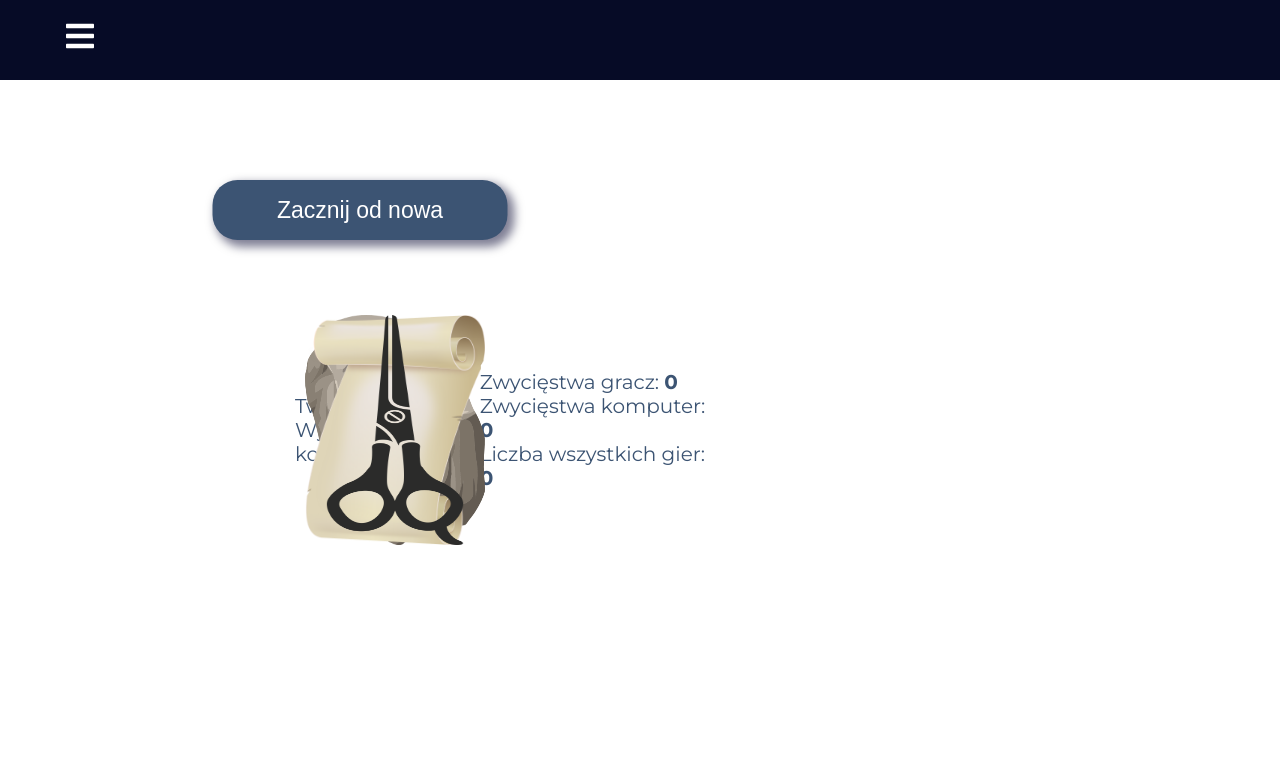
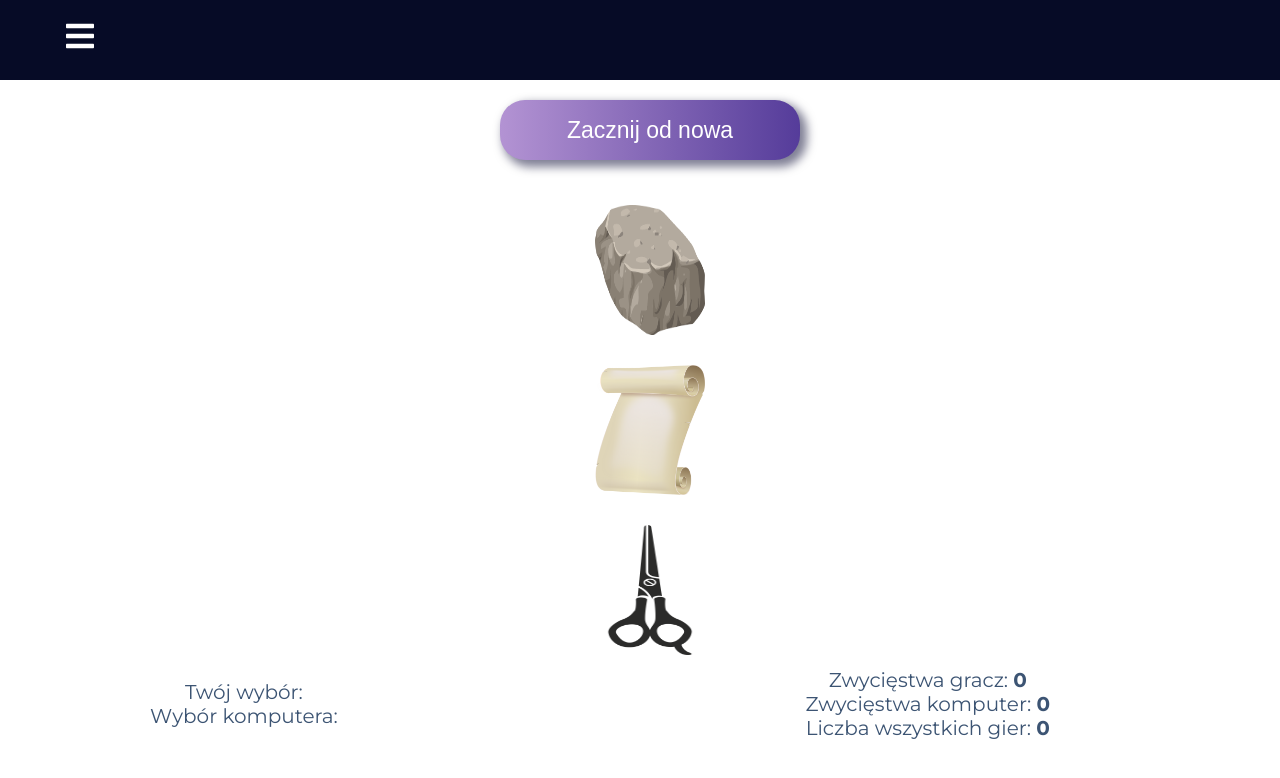
Before and after one commit to AlicjaB6431/different_apps, a React (Vite) app: page /rock-paper-scisors in a window 1280 px wide. Shown: the top 778 px of the page. Built offline with nearby package versions, Linux system fonts and the light colour scheme; a web font is replaced by a local one; what yup-password would draw is missing.

Commit message:
poprawiono style

```diff
--- a/src/apps/blog/Blog.tsx
+++ b/src/apps/blog/Blog.tsx
@@ -65,32 +65,32 @@ const Blog = () => {
 
   return (
     <MainWrapper>
-      <MainHeaderContainer>
       <HeaderContainer>
-          <LaptopChromebookIcon fontSize='large'></LaptopChromebookIcon>
-          <MainTextContainer>Blog</MainTextContainer>
+        <HeaderOverlay>
+          <MainTextContainer>Mój Blog</MainTextContainer>
+        </HeaderOverlay>
       </HeaderContainer>
 
+      <MainArticlesContainer>
+        <BtnsContainer>
           <LogBtn
             variant='outlined'
             size='small'
             onClick={handleShowPopup}
-          style={{ minWidth: '30px', fontSize: '10px' }}
+
           >
             Załóż konto
           </LogBtn>
-
           {popup && <Form handleShowPopup={handleShowPopup} />}
-      </MainHeaderContainer>
-      <MainArticlesContainer>
           <AddArticleBtn
             variant='outlined'
             size='small'
             onClick={handleAddArticle}
-          style={{ minWidth: '30px', fontSize: '10px' }}
+
           >
             Dodaj artykuł
           </AddArticleBtn>
+
           {showAddArticle && (
             <NewArticle
               handleAddArticle={handleAddArticle}
@@ -102,6 +102,7 @@ const Blog = () => {
               setFormMsg={setFormMsg}
             />
           )}
+        </BtnsContainer>
         <SearchContainer>
           <TextField
             id='outlined-basic'
@@ -131,6 +132,7 @@ export default Blog
 const MainWrapper = styled.div`
   height: 100%;
   font-size: 3em;
+  margin: 10px;
 
   @media ${device.tablet} {
     position: absolute;
@@ -140,46 +142,77 @@ const MainWrapper = styled.div`
     max-width: 1000px;
   }
 `
-const MainHeaderContainer = styled.div`
-  display: flex;
-  justify-content: space-between;
-  align-items: center;
-  margin: 30px;
+
+const HeaderContainer = styled.header`
+  text-align: center;
+  width: 100%;
+  height: auto;
+  background-size: cover;
+  background-attachment: fixed;
+  position: relative;
+  overflow: hidden;
+  border-radius: 0 0 85% 85% / 30%;
+  background: rgb(65, 62, 122);
+  @media ${device.tablet} {
+    height: 100px;
+  }
 `
-const HeaderContainer = styled.div`
-  display: flex;
-  align-items: center;
+
+const HeaderOverlay = styled.div`
+  width: 100%;
+  height: 100%;
+  padding: 10px;
+  color: #fff;
+  text-shadow: 1px 1px 1px #333;
+  background: linear-gradient(
+    90deg,
+    rgba(65, 62, 122, 1) 0%,
+    rgba(16, 16, 65, 0.8223234624145785) 37%,
+    rgba(128, 71, 131, 0.8405466970387243) 100%
+  );
 `
 const MainTextContainer = styled.h2`
   font-size: 50px;
   font-family: 'Playfair', serif;
   margin-left: 10px;
 `
+const BtnsContainer = styled.div`
+  padding: 10px;
+  margin: 15px 0px;
+  display: flex;
+  justify-content: space-between;
+`
+const LogBtn = styled(Button)`
 
-const LogBtn = styled(Button)`
-  height: 30px;
+`
+
+const AddArticleBtn = styled(Button)`
+
 `
 
 const MainArticlesContainer = styled.div``
-
-const AddArticleBtn = styled(Button)``
 const SearchContainer = styled.div`
   display: flex;
   flex-direction: column;
-  margin: 0px 40px;
 `
 const ArticleContainer = styled.div`
-  border-bottom: 1px solid black;
-  margin: 40px 20px 0px;
+  border: 1px solid rgba(121, 121, 122, 0.452);
+  margin: 30px 0px;
+  padding: 10px;
+  border-radius: 5px;
+  box-shadow: 5px 5px 10px rgb(88, 88, 88);
 `
 const ArticleHeader = styled.h3`
   font-size: 25px;
   margin-bottom: 15px;
+  text-align: center;
 `
 const ArticleText = styled.p`
-  font-size: 20px;
+  font-size: 16px;
   padding-bottom: 10px;
+  text-align: center;
 `
 const ArtiicleAuthor = styled.p`
   font-size: 14px;
+  text-align: end;
 `
--- a/src/apps/blog/Form.tsx
+++ b/src/apps/blog/Form.tsx
@@ -158,14 +158,12 @@ const PopupContainer = styled.div`
   border: 1px solid rgb(66, 69, 71);
   border-radius: 15px;
   z-index: 100;
+  height: 90%;
+  width: 90%;
 
-  @media ${device.mobileM} {
-    height: 90%;
-    width: 90%;
-  }
   @media (min-width: 400px) {
-   height: 70%;
-
+    height: 70%;
+    width: 80%;
   }
   @media ${device.tablet} {
     width: 60%;
@@ -179,18 +177,13 @@ const PopupHeader = styled.div`
   align-items: center;
   margin: 20px;
   padding: 0 15px 0 15px;
-
-
 `
 const PopupText = styled.h1`
   font-size: 25px;
   font-family: 'Roboto', sans-serif;
 `
 
-const MainPopupContainer = styled.div`
-
-
-`
+const MainPopupContainer = styled.div``
 
 const BoxContainer = styled(Box)``
 const FormWrapper = styled.form`
--- a/src/apps/blog/NewArticle.tsx
+++ b/src/apps/blog/NewArticle.tsx
@@ -91,15 +91,13 @@ const PopupContainer = styled.div`
   top: 50%;
   left: 50%;
   transform: translate(-50%, -50%);
-  background-color: #f8f3f3;
+  background-color: #fcf9f9;
   border: 1px solid rgb(66, 69, 71);
   border-radius: 15px;
   z-index: 100;
+  height: 90%;
+  width: 90%;
 
-  @media ${device.mobileM} {
-    height: 90%;
-    width: 90%;
-  }
   @media (min-width: 400px) {
     height: 70%;
   }
--- a/src/apps/quiz/Header.tsx
+++ b/src/apps/quiz/Header.tsx
@@ -12,11 +12,12 @@ const Header = () => {
 export default Header
 
 const MainWrapper = styled.div`
-  position: absolute;
+  /* position: absolute;
   left: 50%;
-  transform: translate(-50%);
+  transform: translate(-50%); */
   display: flex;
   flex-direction: column;
+  top: 10%;
 `
 const MainText = styled.h3`
   font-size: 4rem;
--- a/src/apps/quiz/Home.tsx
+++ b/src/apps/quiz/Home.tsx
@@ -85,6 +85,7 @@ const MainWrapper = styled.div`
   align-items: center;
   font-family: 'Montserrat', sans-serif;
   width: 100%;
+  /* height: 100%; */
 `
 
 const ImageContainer = styled.img`
--- a/src/apps/quiz/QuizApp.tsx
+++ b/src/apps/quiz/QuizApp.tsx
@@ -1,7 +1,6 @@
 import styled from 'styled-components'
 import Header from './Header'
 import Home from './Home'
-import backgroundImage from '../quiz/img/background.jpg'
 
 const QuizApp = () => {
   return (
@@ -20,17 +19,11 @@ export default QuizApp
 
 const MainWrapper = styled.div`
 display: flex;
-height: 90vh;
-align-items: center;
+height: 90%;
+width: 100%;
 justify-content: center;
 `
 
 const BackgroundImage = styled.img<{ imgOpacity: string }>`
-  /* position: absolute;
-  width: 100%;
-  height: 100%;
-  background-image: url(${backgroundImage});
-  opacity: ${(props) => props.imgOpacity};
-  z-index: -10;
-  background-size: cover; */
+
 `
--- /dev/null
+++ b/src/apps/rock-paper/Message.tsx
@@ -0,0 +1,70 @@
+import styled from 'styled-components'
+import Emoji from './img/emoji.png'
+import React, { useRef, useEffect } from 'react'
+import { device } from '../../components/device'
+
+interface MessageProps {
+  setUserWon: (data: boolean) => void
+  //   handleExit: () => void
+}
+
+const Message: React.FC<MessageProps> = ({ setUserWon }) => {
+  useEffect(() => {
+    document.addEventListener('click', handleExit)
+  }, [])
+
+  const refOne = useRef<HTMLDivElement>(null)
+
+  const handleExit = (e: MouseEvent) => {
+    if (refOne.current && !refOne.current.contains(e.target as Node)) {
+      setUserWon(false)
+    }
+  }
+
+  return (
+    <MainContainer ref={refOne}>
+      <EmojiImage
+        src={Emoji}
+        alt='emotka w okularach'
+      />
+      <TextItem>Wygrana</TextItem>
+    </MainContainer>
+  )
+}
+
+export default Message
+
+const MainContainer = styled.div`
+  display: flex;
+  flex-direction: column;
+  justify-content: center;
+  align-items: center;
+  position: absolute;
+  top: 50%;
+  left: 50%;
+  transform: translate(-50%, -50%);
+  width: 90%;
+  height: 60%;
+  background-color: white;
+  border: 1px solid grey;
+  border-radius: 30px;
+  z-index: 10;
+  @media ${device.tablet} {
+    width: 40%;
+    height: 60%;
+  }
+`
+
+const EmojiImage = styled.img`
+  width: 50%;
+  height: auto;
+`
+
+const TextItem = styled.p`
+  font-size: 60px;
+  font-weight: 600;
+  background-image: linear-gradient(to left, #553c9a, #b393d3);
+  color: transparent;
+  background-clip: text;
+  -webkit-background-clip: text;
+`
--- a/src/apps/rock-paper/RockPaperScisorsApp.tsx
+++ b/src/apps/rock-paper/RockPaperScisorsApp.tsx
@@ -5,6 +5,7 @@ import imgPaper from './img/paper.png'
 import imgScissors from './img/scissors.png'
 import { keyframes } from 'styled-components'
 import { device } from '../../components/device'
+import Message from './Message'
 
 const RockPaperScisorsApp = () => {
   const [userChoice, setUserChoice] = useState('')
@@ -79,7 +80,7 @@ const RockPaperScisorsApp = () => {
           onClick={handleUserClick}
         />
       </ImagesContainer>
-      {userWon === true && <MessageContainer>Wygrana</MessageContainer>}
+      {userWon === true && <Message setUserWon={setUserWon}></Message>}
       <OutputContainer>
         <SelectionContainer>
           <SelectionDisplay>
@@ -108,60 +109,50 @@ const RockPaperScisorsApp = () => {
 export default RockPaperScisorsApp
 
 const MainWrapper = styled.div`
+  position: absolute;
+  top: 50%;
+  left: 50%;
+  transform: translate(-50%, -50%);
+  height: 100%;
+  width: 100%;
+  max-width: 1000px;
+  font-family: 'Montserrat', sans-serif;
+  margin: 20px 5px 50px 10px;
 
-  display: flex;
-  height: 90vh;
-  font-family: 'Montserrat', sans-serif;
-  margin-top: 100px;
-  height: 100%;
-  @media ${device.mobileM} {
-    width: 70vh;
-  }
-  @media ${device.tablet} {
-    width: 90vh;
-    max-width: 980px;
-  }
+  z-index: -1;
 `
 const ImagesContainer = styled.div`
-  position: relative;
   display: flex;
+  flex-direction: column;
   align-items: center;
-
-  @media ${device.mobileM} {
-    height: 400px;
-  }
-  @media ${device.tablet} {
-    height: 500px;
-  }
 `
 const jumpAnimation = keyframes`
- 0% { height: 250px; width: 200px; }
- 30% { height: 280px; width: 220px; opacity: 1 }
- 40% { height: 280px; width: 220px; opacity: 0.5; }
- 100% { height: 250px; width: 200px; opacity: 0.9; }
+ 0% { height: 150px; width: 130px; }
+ 30% { height: 160px; width: 140px; opacity: 1 }
+ 40% { height: 160px; width: 140px; opacity: 0.5; }
+ 100% { height: 150px; width: 130px; opacity: 0.9; }
 `
 const smallJumpAnimation = keyframes`
- 0% { height: 150px; width: 120px; }
- 30% { height: 180px; width: 160px; opacity: 1 }
- 40% { height: 180px; width: 160px; opacity: 0.5; }
- 100% { height: 150px; width: 120px; opacity: 0.9; }
+ 0% { height: 120px; width: 100px; }
+ 30% { height: 130px; width: 110px; opacity: 1 }
+ 40% { height: 130px; width: 110px; opacity: 0.5; }
+ 100% { height: 120px; width: 100px; opacity: 0.9; }
 `
 
 const Image = styled.img`
   position: absolute;
   padding: 10px;
+  margin: 15px;
   cursor: pointer;
-  @media ${device.mobileM} {
-    width: 120px;
-    height: 150px;
-    &:hover {
-      animation-name: ${smallJumpAnimation};
-      animation-duration: 1s;
-    }
+  width: 100px;
+  height: 120px;
+  &:hover {
+    animation-name: ${smallJumpAnimation};
+    animation-duration: 1s;
   }
   @media ${device.tablet} {
-    width: 200px;
-    height: 250px;
+    width: 130px;
+    height: 150px;
     &:hover {
       animation-name: ${jumpAnimation};
       animation-duration: 1s;
@@ -169,33 +160,33 @@ const Image = styled.img`
   }
 `
 const ImageRock = styled(Image)`
-  @media ${device.mobileM} {
-    left: 5%;
-  }
-  @media ${device.tablet} {
-    left: -10%;
-  }
+  top: 20%;
 `
 const ImagePaper = styled(Image)`
-  @media ${device.mobileM} {
-    left: 33%;
+  top: 35%;
+  @media ${device.tablet} {
+    top: 40%;
   }
 `
 const ImageScissors = styled(Image)`
-  @media ${device.mobileM} {
-    left: 60%;
-  }
+  top: 50%;
+
   @media ${device.tablet} {
-    left: 75%;
+    top: 60%;
   }
 `
 
 const OutputContainer = styled.div`
+  position: absolute;
+  width: 90%;
+  max-width: 1200px;
+  bottom: 10%;
+  text-align: center;
   display: flex;
   align-items: center;
   justify-content: space-between;
   @media ${device.mobileM} {
-    font-size: 14px;
+    font-size: 12px;
   }
   @media ${device.tablet} {
     font-size: 20px;
@@ -211,34 +202,25 @@ const ScoreContainer = styled.div`
   color: #3c5473;
 `
 const ScoreDisplay = styled.p``
-const MessageContainer = styled.p`
-  position: absolute;
-  top: 60%;
-  left: 50%;
-  transform: translate(-50%);
-  font-size: 20px;
-  color: #3c5473;
-  font-weight: bold;
-`
 
 const ResetButtonContainer = styled.button`
   position: relative;
+  top: 10%;
   left: 50%;
   transform: translate(-50%);
   border: none;
   box-shadow: 5px 5px 10px 2px rgba(1, 1, 43, 0.5);
-  background-color: #3c5473;
+  background-image: linear-gradient(to left, #553c9a, #b393d3);
   color: white;
+  height: 50px;
+  width: 200px;
+  font-size: 20px;
   border-radius: 25px;
   cursor: pointer;
   &:hover {
     background-color: #2b3d53;
   }
-  @media ${device.mobileM} {
-    height: 50px;
-    width: 200px;
-    font-size: 20px;
-  }
+
   @media ${device.tablet} {
     height: 60px;
     width: 300px;
```
Also changed, not shown: src/apps/rock-paper/img/emoji.png (added). Lines whose indentation alone changed are shown as unchanged.
